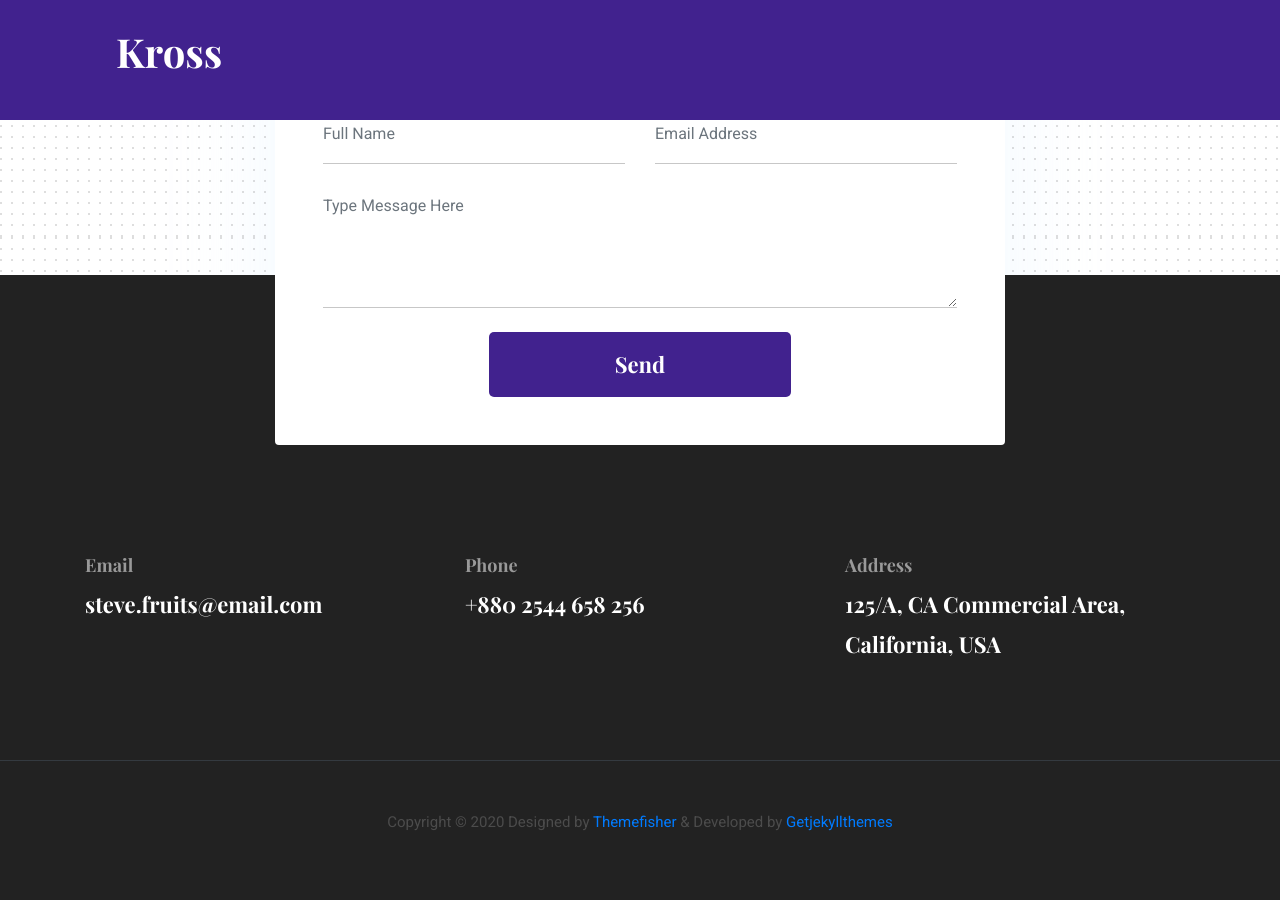
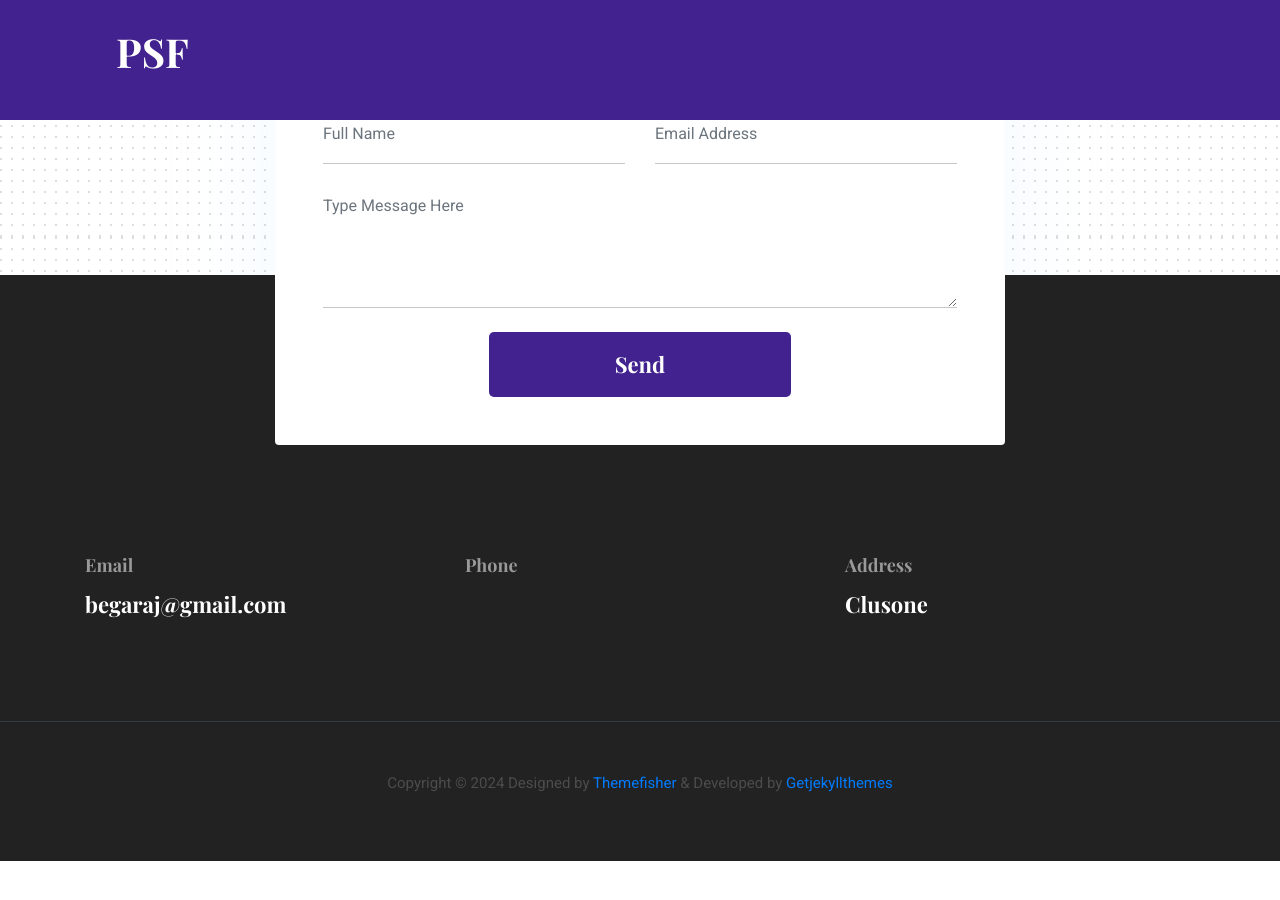
Before and after one commit to porasenzafrontiere/porasenzafrontiere.github.io, a Jekyll site: the page built from _pages/contact.html, in a window 1280 px wide and 900 px high, scrolled down 786 px. Built offline with Jekyll 4.4.1, drawn with Linux system fonts in a browser that asks for light colours; after the commit the page ends 1647 px from its top, so only the background shows below that.

Commit message:
Commented sections

```diff
--- a/_data/settings.yml
+++ b/_data/settings.yml
@@ -2,14 +2,14 @@
 #-------------------------------
 # General Site Settings
 
-title: Kross
+title: PSF
 logo:
-author: themefisher
-description: this is meta description
-email: steve.fruits@email.com
-phone: +880 2544 658 256
-address: 125/A, CA Commercial Area, California, USA
-copyright: Copyright &copy; 2020 Designed by [Themefisher](https://themefisher.com) & Developed by [Getjekyllthemes](https://getjekyllthemes.com)
+author: Armin Hadziosmanovic
+description: Sito per l'edizione 2024 del PoraSenzaFrontiere
+email: begaraj@gmail.com
+phone:
+address: Clusone
+copyright: Copyright &copy; 2024 Designed by [Themefisher](https://themefisher.com) & Developed by [Getjekyllthemes](https://getjekyllthemes.com)
 
 menu:
   - { name: About, link: "/about" }
@@ -36,7 +36,7 @@ disqus-identifier: # Add your shortname for Disqus Comment. For example mr-brown
 # Hero Section
 
 hero:
-  hero-title: PSF 2024 <br> Una sfida
+  hero-title: PSF 2024 <br> Frase di Apertura
 
 social:
   - { icon: "ti-facebook", link: "#" }
--- a/_includes/about-section.html
+++ b/_includes/about-section.html
@@ -3,7 +3,7 @@
   <div class="container">
     <div class="row">
       <div class="col-lg-10 mx-auto text-center">
-        <p class="font-secondary paragraph-lg text-dark">{{ site.data.settings.blurb }}</p>
+        <p class="font-secondary paragraph-lg text-dark">Paragrafo di descrizione di PSF {{ site.data.settings.blurb }}</p>
         <!-- <a href="{{ site.data.settings.blurb-btn-link }}" class="btn btn-transparent">{{ site.data.settings.blurb-btn-name }}</a> -->
       </div>
     </div>
```
Also changed, not shown: index.html (+7 -3 lines).
